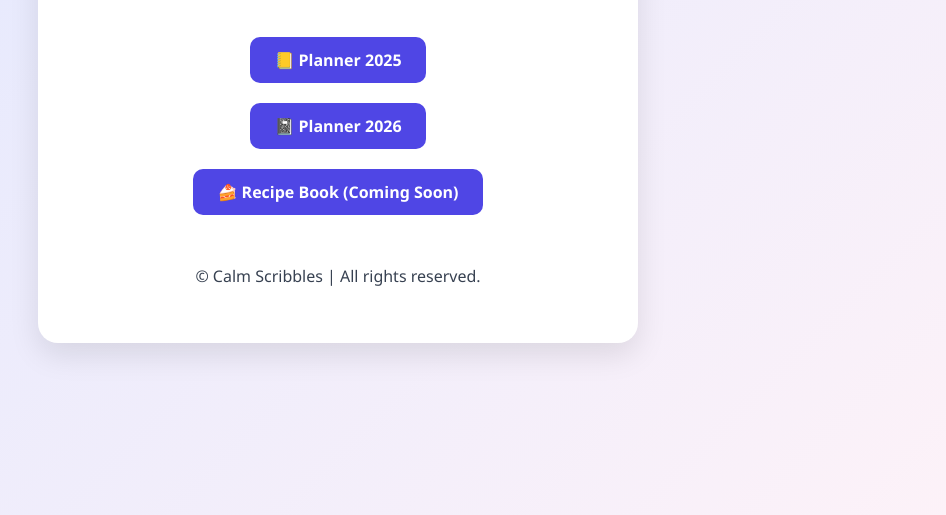
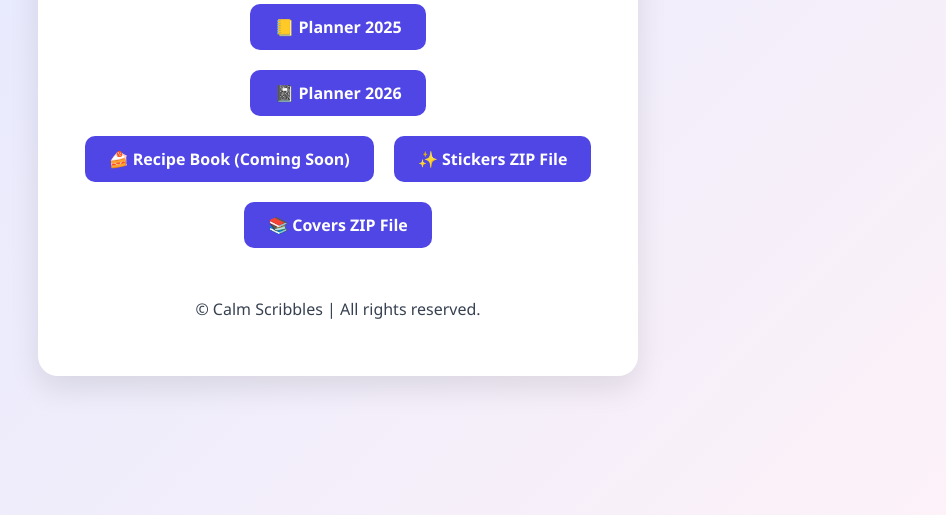
Before and after one commit to zeereee/calm-scribbles-essential-planner, a plain HTML site: page calm-scribbles-site/index.html in a window 1280 px wide. Shown: the part 285-800 px from the top of the page, without its empty margins (302-1248 px from the left). Drawn offline with Linux system fonts and the light colour scheme.

Commit message:
Update index.html

```diff
--- a/calm-scribbles-site/index.html
+++ b/calm-scribbles-site/index.html
@@ -14,6 +14,8 @@
       <a href="planner2025.html?product=planner2025">📒 Planner 2025</a><br>
       <a href="planner2026.html?product=planner2026">📓 Planner 2026</a><br>
       <a href="recipebook.html?product=recipebook">🍰 Recipe Book (Coming Soon)</a>
+      <a href="sticker.html">✨ Stickers ZIP File</a><br>
+      <a href="cover.html">📚 Covers ZIP File</a>
     </div>
 
     <footer>
```
